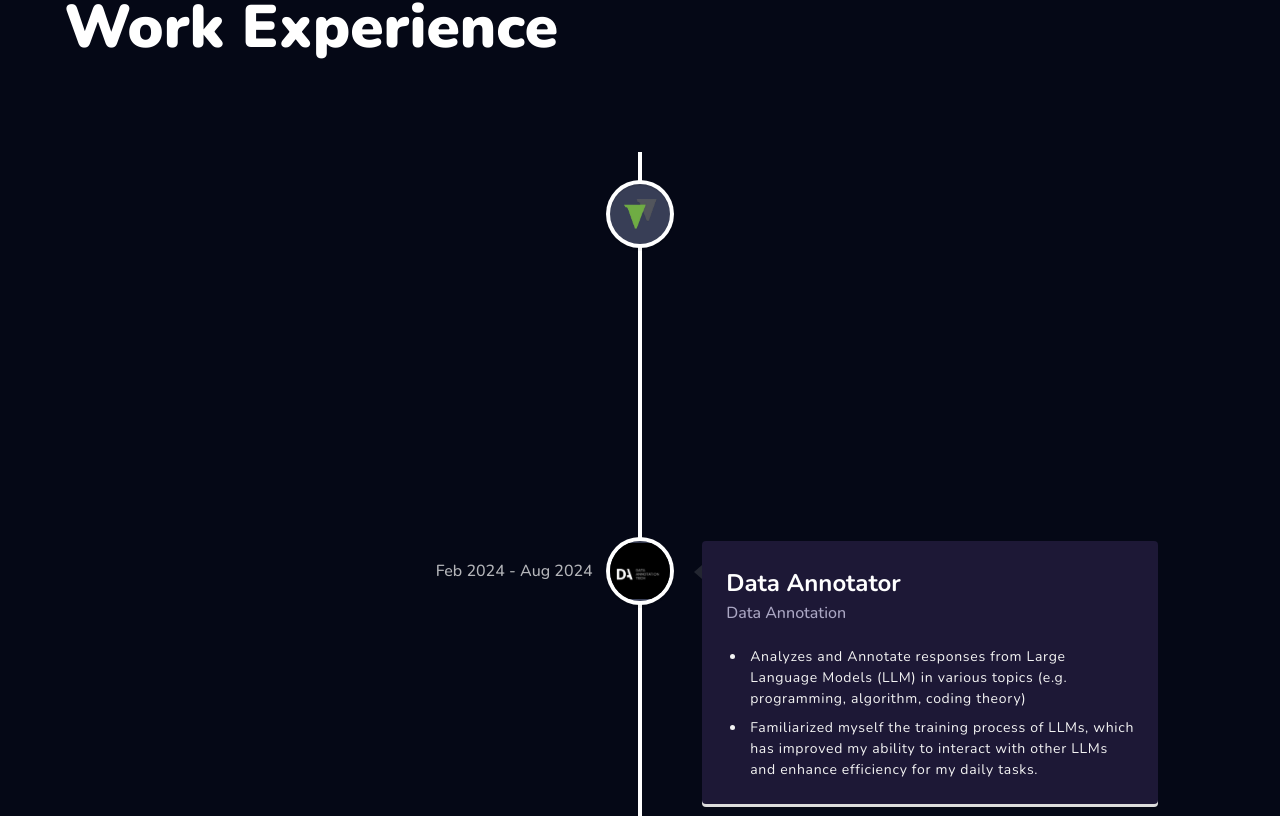
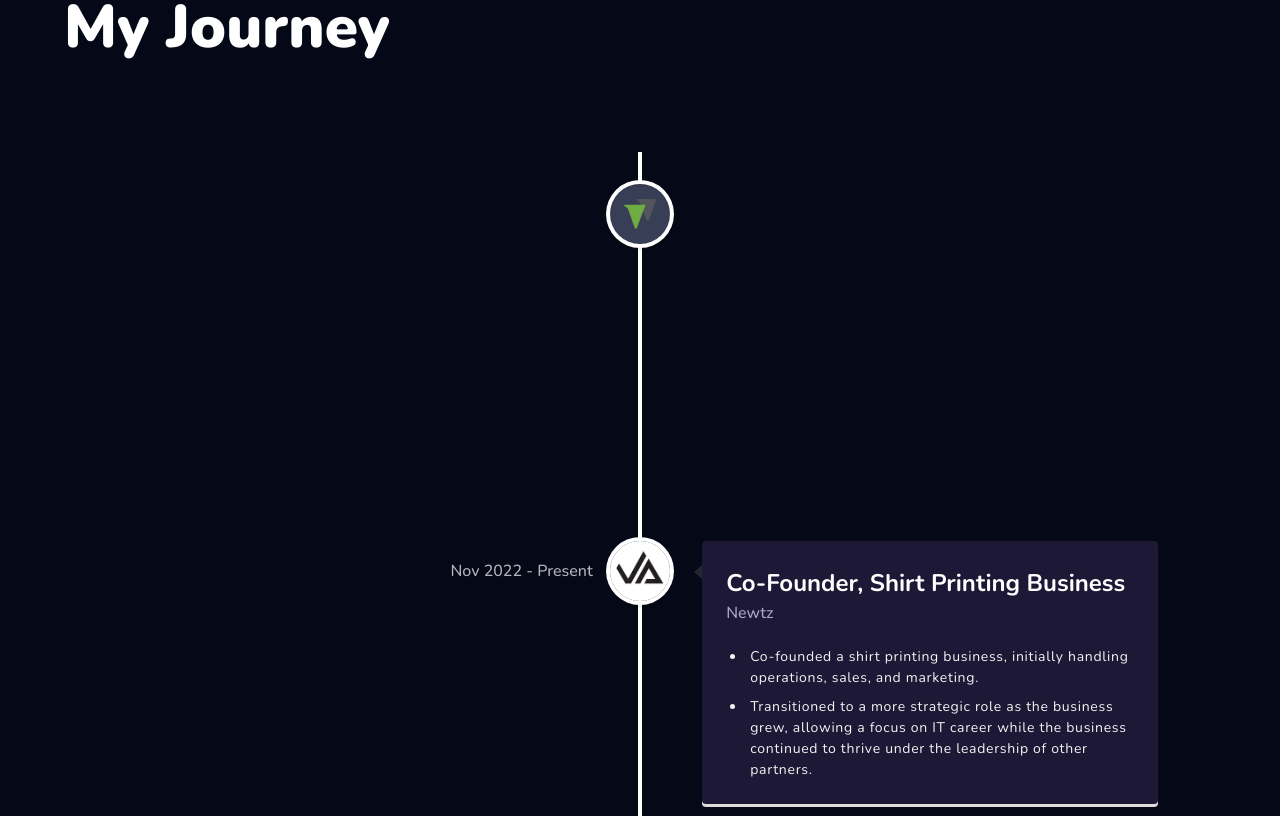
Before and after one commit to LYK315/portfolio, a React (Vite) app: page / in a window 1280 px wide. Shown: the part 1684-2500 px from the top of the page. Built offline with nearby package versions, Linux system fonts and the light colour scheme; a web font is replaced by a local one.

Commit message:
update journey

```diff
--- a/src/App.jsx
+++ b/src/App.jsx
@@ -1,5 +1,5 @@
 import { BrowserRouter } from 'react-router-dom';
-import { About, Contact, Experience, Feedbacks, Hero, Navbar, Skills, Works, StarsCanvas, Connect } from './components';
+import { About, Contact, Journey, Feedbacks, Hero, Navbar, Skills, Works, StarsCanvas, Connect } from './components';
 import { useState } from 'react';
 import { arrowUp } from './assets';
 
@@ -32,7 +32,7 @@ const App = () => {
           <Hero />
         </div>
         <About />
-        <Experience />
+        <Journey />
         <Skills />
         <Works />
         {/* <Feedbacks /> */}
--- a/src/assets/index.js
+++ b/src/assets/index.js
@@ -36,6 +36,7 @@ import threejs from "./tech/threejs.png"
 
 import vivahomes from "./company/vivahomes.png";
 import dataannotation from "./company/dataannotation.png";
+import newtz from "./company/newtz.png";
 
 import myedoctor from "./myedoctor.png";
 import healthcare from "./healthcare.png";
@@ -84,6 +85,7 @@ export {
 
   vivahomes,
   dataannotation,
+  newtz,
 
   myedoctor,
   healthcare,
--- a/src/components/Experience.jsx
+++ b/src/components/Journey.jsx
@@ -3,44 +3,44 @@ import { VerticalTimeline, VerticalTimelineElement } from 'react-vertical-timeli
 import { motion } from 'framer-motion';
 import 'react-vertical-timeline-component/style.min.css'
 import { styles } from '../styles';
-import { experiences } from '../constant';
+import { journeys } from '../constant';
 import { SectionWrapper } from '../hoc';
 import { textVariant } from '../utils/motion';
 
-const ExperienceCard = ({ experience }) => {
+const JourneyCard = ({ journey }) => {
   return (
     <VerticalTimelineElement
       contentStyle={{ background: '#1d1836', color: '#fff' }}
       contentArrowStyle={{ borderRight: '8px solid #232631' }}
-      date={experience.date}
-      iconStyle={{ background: experience.iconBg }}
+      date={journey.date}
+      iconStyle={{ background: journey.iconBg }}
       icon={
         <div className='flex justify-center items-center w-full h-full'>
           <img
-            src={experience.icon}
-            alt={experience.company_name}
+            src={journey.icon}
+            alt={journey.company_name}
             className='w-full h-full object-contain rounded-full'
           />
         </div>
       }
     >
       <div>
-        {/* Working Experience - Work Title */}
+        {/* Working Journey - Work Title */}
         <h3 className='text-white text-[24px] font-bold'>
-          {experience.title}
+          {journey.title}
         </h3>
 
-        {/* Working Experience - Company Name  */}
+        {/* Working Journey - Company Name  */}
         <p className='text-secondary text-[16px] font-semibold' style={{ margin: 0 }}>
-          {experience.company_name}
+          {journey.company_name}
         </p>
       </div>
 
-      {/* Working Experience - Details in ponit form */}
+      {/* Working Journey - Details in ponit form */}
       <ul className='mt-5 list-disc ml-5 space-y-2'>
-        {experience.points.map((point, index) => (
+        {journey.points.map((point, index) => (
           <li
-            key={`experience-point-${index}`}
+            key={`journey-point-${index}`}
             className='text-white-100 text-[14px] pl-1 tracking-wider'
           >
             {point}
@@ -51,20 +51,20 @@ const ExperienceCard = ({ experience }) => {
   );
 }
 
-const Experience = () => {
+const Journey = () => {
   return (
     <>
-      {/* Working Experience - Title */}
+      {/* Working journey - Title */}
       <motion.div variants={textVariant()}>
         <p className={styles.sectionSubText}>What I have done so far</p>
-        <h2 className={styles.sectionHeadText}>Work Experience</h2>
+        <h2 className={styles.sectionHeadText}>My Journey</h2>
       </motion.div>
 
       {/* Working Experiene - Details */}
       <div className="mt-20 flex flex-col">
         <VerticalTimeline>
-          {experiences.map((experience, index) => (
-            <ExperienceCard key={index} experience={experience} />
+          {journeys.map((journey, index) => (
+            <JourneyCard key={index} journey={journey} />
           ))}
         </VerticalTimeline>
       </div>
@@ -72,4 +72,4 @@ const Experience = () => {
   );
 }
 
-export default SectionWrapper(Experience, 'work');
+export default SectionWrapper(Journey, 'journey');
--- a/src/components/Skills.jsx
+++ b/src/components/Skills.jsx
@@ -45,7 +45,7 @@ const Skills = () => {
       {/* Skills - Title */}
       <motion.div variants={textVariant()}>
         <p className={styles.sectionSubText}>My abilities</p>
-        <h2 className={styles.sectionHeadText}>Skills</h2>
+        <h2 className={styles.sectionHeadText}>Tech. Skills</h2>
       </motion.div>
 
       {/* Display All Skiils */}
--- a/src/components/Works.jsx
+++ b/src/components/Works.jsx
@@ -79,7 +79,7 @@ const Works = () => {
           variant={fadeIn("", "", 0.1, 1)}
           className='mt-3 text-secondary text-[17px] max-w-3xl leading-[30px]'
         >
-          Following projects showcases my skills and experience through previous projects. Each project includes a brief description, links to code repositories, and demonstration videos where available. These projects reflect my ability to adapt to different technologies and manage projects efficiently.
+          Following projects showcases my skills and experience through previous projects. Each project includes a brief description, links to code repositories, and <a className='text-purple-600 font-black'>demonstration videos</a> where available. These projects reflect my ability to adapt to different technologies and manage projects efficiently.
         </motion.p>
       </div>
 
--- a/src/components/index.js
+++ b/src/components/index.js
@@ -3,7 +3,7 @@ import Hero from "./Hero";
 import Navbar from "./Navbar";
 import About from "./About";
 import Tech from "./Tech";
-import Experience from "./Experience";
+import Journey from "./Journey";
 import Works from "./Works";
 import Feedbacks from "./Feedbacks";
 import Contact from "./Contact";
@@ -16,7 +16,7 @@ export {
   Navbar,
   About,
   Tech,
-  Experience,
+  Journey,
   Works,
   Feedbacks,
   Contact,
--- a/src/constant/index.js
+++ b/src/constant/index.js
@@ -31,6 +31,7 @@ import {
 
   vivahomes,
   dataannotation,
+  newtz,
 
   github,
   linkedin,
@@ -46,8 +47,8 @@ export const navLinks = [
     title: "About",
   },
   {
-    id: "work",
-    title: "Work",
+    id: "journey",
+    title: "Journey",
   },
   {
     id: "connect",
@@ -177,7 +178,7 @@ const skills = [
 // "Collaborating with cross-functional teams including designers, product managers, and other developers to create high-quality products.",
 // "Implementing responsive design and ensuring cross-browser compatibility.",
 // "Participating in code reviews and providing constructive feedback to other developers.",
-const experiences = [
+const journeys = [
   {
     title: "Real Estate Negotiator",
     company_name: "Vivahomes Realty",
@@ -188,6 +189,17 @@ const experiences = [
       "Learnt the most important skills in my life, sales, negotiation and customer management.",
       "Unexpected challenges arise daily in the property business, and I've developed strong problem-solving skills as a result.",
       "Allows me to approach challenges with unique perspectives."
+    ],
+  },
+  {
+    title: "Co-Founder, Shirt Printing Business",
+    company_name: "Newtz",
+    icon: newtz,
+    iconBg: "#383E56",
+    date: "Nov 2022 - Present",
+    points: [
+      "Co-founded a shirt printing business, initially handling operations, sales, and marketing.",
+      "Transitioned to a more strategic role as the business grew, allowing a focus on IT career while the business continued to thrive under the leadership of other partners."
     ],
   },
   {
@@ -330,4 +342,4 @@ const questions = [
   }
 ]
 
-export { services, skills, experiences, testimonials, projects, connect, questions };
+export { services, skills, journeys, testimonials, projects, connect, questions };
```
Also changed, not shown: src/assets/company/newtz.png (added).
